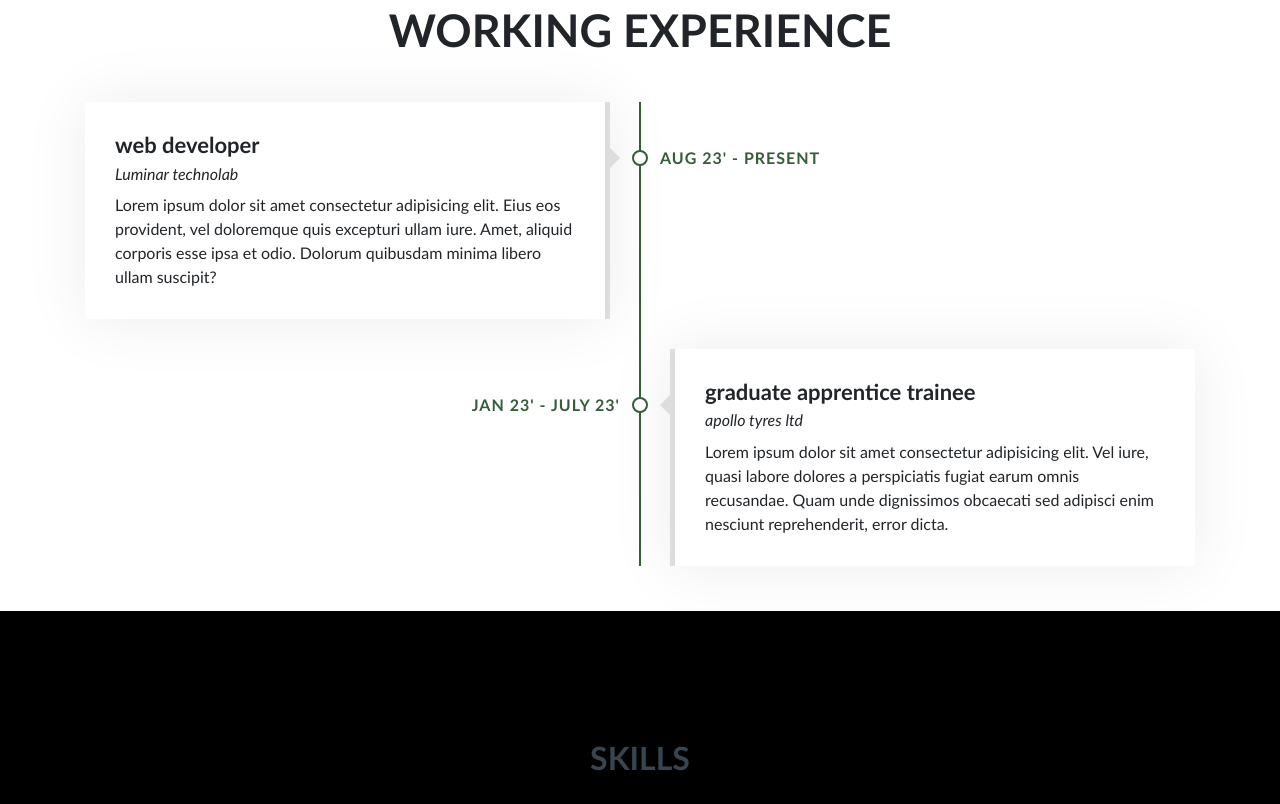
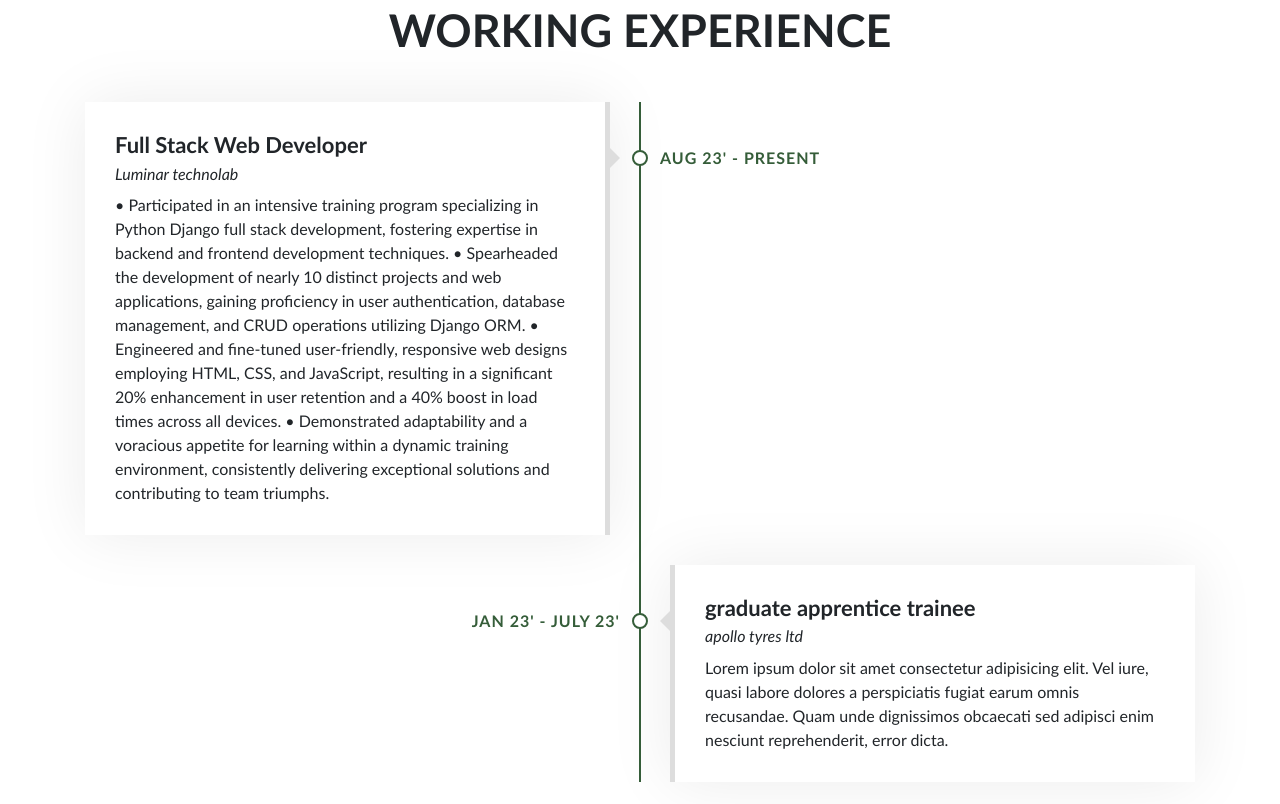
Before and after one commit to Sidharthkk06/PortFolio, a plain HTML site: page index.html in a window 1280 px wide. Shown: the part 1696-2500 px from the top of the page. Drawn offline with nearby package versions, Linux system fonts and the light colour scheme.

Commit message:
Initial commit

```diff
--- a/index.html
+++ b/index.html
@@ -162,11 +162,12 @@
                         <div class="timeline-date">
                             aug 23' - present
                         </div>
-                        <h2>web developer</h2>
+                        <h2>Full Stack Web Developer</h2>
                         <h4>Luminar technolab</h4>
-                        <p>Lorem ipsum dolor sit amet consectetur adipisicing elit. Eius eos provident, vel doloremque
-                            quis excepturi ullam iure. Amet, aliquid corporis esse ipsa et odio. Dolorum quibusdam
-                            minima libero ullam suscipit?</p>
+                        <p>• Participated in an intensive training program specializing in Python Django full stack development, fostering expertise in backend and frontend development techniques.
+                           • Spearheaded the development of nearly 10 distinct projects and web applications, gaining proficiency in user authentication, database management, and CRUD operations utilizing Django ORM.
+                           • Engineered and fine-tuned user-friendly, responsive web designs employing HTML, CSS, and JavaScript, resulting in a significant 20% enhancement in user retention and a 40% boost in load times across all devices.
+                           • Demonstrated adaptability and a voracious appetite for learning within a dynamic training environment, consistently delivering exceptional solutions and contributing to team triumphs.</p>
                     </div>
                 </div>
                 <div class="timeline-item right">
```
